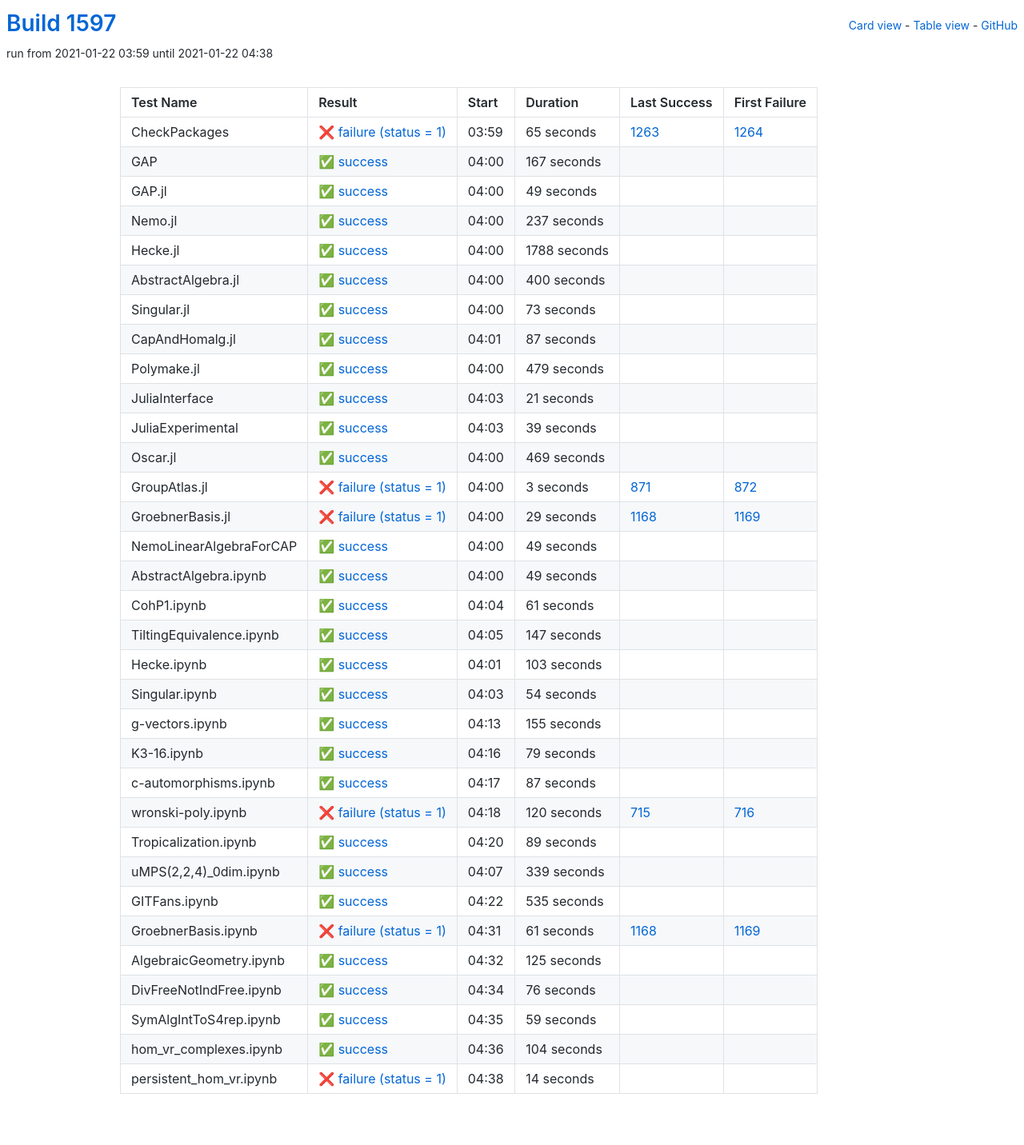
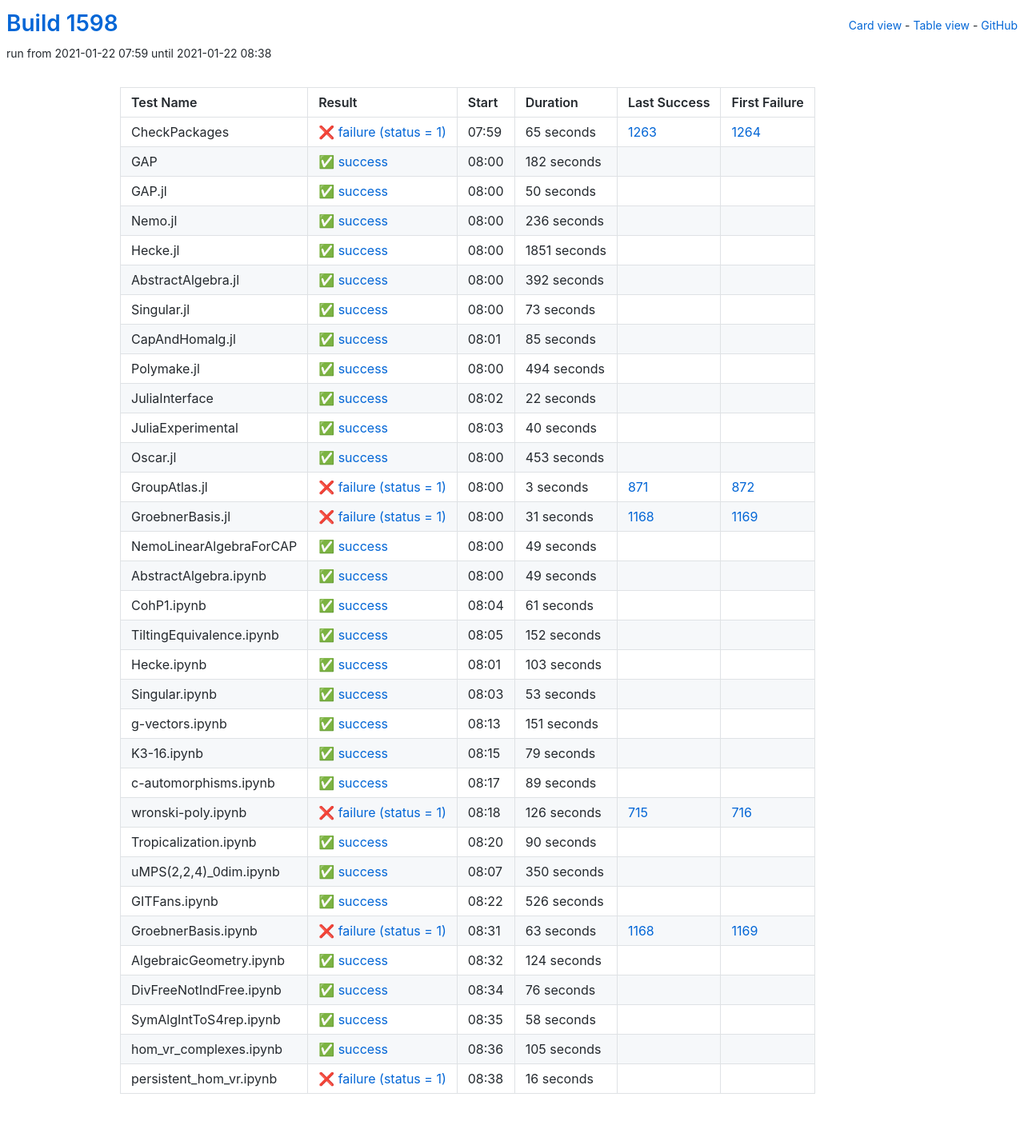
Before and after one commit to oscar-system/oscar-ci-status-stable, a Jekyll site: the page built from table.html, in a window 1280 px wide. Shown: the whole page at 80% size. Built offline with Jekyll 4.4.1, drawn with Linux system fonts in a browser that asks for light colours.

Commit message:
Build #1598

```diff
--- a/_data/ci.yml
+++ b/_data/ci.yml
@@ -1,6 +1,6 @@
 ---
-build: 1597
-build_url: https://oscarci.mathematik.uni-kl.de/job/oscar-stable/1597/
+build: 1598
+build_url: https://oscarci.mathematik.uni-kl.de/job/oscar-stable/1598/
 job: oscar-stable
 organization: oscar-system
 repo: oscar-ci-status-stable
@@ -8,8 +8,8 @@ repourl: https://github.com/oscar-system/oscar-ci-status-stable
 tests:
 - name: CheckPackages
   id: checkpackages
-  log: https://oscarci.mathematik.uni-kl.de/job/oscar-stable/1597/artifact/logs/build-1597/CheckPackages.log
-  start: 2021-01-22 03:59
+  log: https://oscarci.mathematik.uni-kl.de/job/oscar-stable/1598/artifact/logs/build-1598/CheckPackages.log
+  start: 2021-01-22 07:59
   success: false
   exitcode: 1
   status: failure
@@ -20,68 +20,68 @@ tests:
   first_failure_url: https://oscarci.mathematik.uni-kl.de/job/oscar-stable/1264/
 - name: GAP
   id: gap
-  log: https://oscarci.mathematik.uni-kl.de/job/oscar-stable/1597/artifact/logs/build-1597/GAP.log
-  start: 2021-01-22 04:00
+  log: https://oscarci.mathematik.uni-kl.de/job/oscar-stable/1598/artifact/logs/build-1598/GAP.log
+  start: 2021-01-22 08:00
   success: true
   exitcode: 0
   status: success
-  duration: 167
+  duration: 182
   last_success: false
   last_success_url:
   first_failure: false
   first_failure_url:
 - name: GAP.jl
   id: gap-jl
-  log: https://oscarci.mathematik.uni-kl.de/job/oscar-stable/1597/artifact/logs/build-1597/GAP.jl.log
-  start: 2021-01-22 04:00
+  log: https://oscarci.mathematik.uni-kl.de/job/oscar-stable/1598/artifact/logs/build-1598/GAP.jl.log
+  start: 2021-01-22 08:00
   success: true
   exitcode: 0
   status: success
-  duration: 49
+  duration: 50
   last_success: false
   last_success_url:
   first_failure: false
   first_failure_url:
 - name: Nemo.jl
   id: nemo-jl
-  log: https://oscarci.mathematik.uni-kl.de/job/oscar-stable/1597/artifact/logs/build-1597/Nemo.jl.log
-  start: 2021-01-22 04:00
+  log: https://oscarci.mathematik.uni-kl.de/job/oscar-stable/1598/artifact/logs/build-1598/Nemo.jl.log
+  start: 2021-01-22 08:00
   success: true
   exitcode: 0
   status: success
-  duration: 237
+  duration: 236
   last_success: false
   last_success_url:
   first_failure: false
   first_failure_url:
 - name: Hecke.jl
   id: hecke-jl
-  log: https://oscarci.mathematik.uni-kl.de/job/oscar-stable/1597/artifact/logs/build-1597/Hecke.jl.log
-  start: 2021-01-22 04:00
+  log: https://oscarci.mathematik.uni-kl.de/job/oscar-stable/1598/artifact/logs/build-1598/Hecke.jl.log
+  start: 2021-01-22 08:00
   success: true
   exitcode: 0
   status: success
-  duration: 1788
+  duration: 1851
   last_success: false
   last_success_url:
   first_failure: false
   first_failure_url:
 - name: AbstractAlgebra.jl
   id: abstractalgebra-jl
-  log: https://oscarci.mathematik.uni-kl.de/job/oscar-stable/1597/artifact/logs/build-1597/AbstractAlgebra.jl.log
-  start: 2021-01-22 04:00
+  log: https://oscarci.mathematik.uni-kl.de/job/oscar-stable/1598/artifact/logs/build-1598/AbstractAlgebra.jl.log
+  start: 2021-01-22 08:00
   success: true
   exitcode: 0
   status: success
-  duration: 400
+  duration: 392
   last_success: false
   last_success_url:
   first_failure: false
   first_failure_url:
 - name: Singular.jl
   id: singular-jl
-  log: https://oscarci.mathematik.uni-kl.de/job/oscar-stable/1597/artifact/logs/build-1597/Singular.jl.log
-  start: 2021-01-22 04:00
+  log: https://oscarci.mathematik.uni-kl.de/job/oscar-stable/1598/artifact/logs/build-1598/Singular.jl.log
+  start: 2021-01-22 08:00
   success: true
   exitcode: 0
   status: success
@@ -92,68 +92,68 @@ tests:
   first_failure_url:
 - name: CapAndHomalg.jl
   id: capandhomalg-jl
-  log: https://oscarci.mathematik.uni-kl.de/job/oscar-stable/1597/artifact/logs/build-1597/CapAndHomalg.jl.log
-  start: 2021-01-22 04:01
+  log: https://oscarci.mathematik.uni-kl.de/job/oscar-stable/1598/artifact/logs/build-1598/CapAndHomalg.jl.log
+  start: 2021-01-22 08:01
   success: true
   exitcode: 0
   status: success
-  duration: 87
+  duration: 85
   last_success: false
   last_success_url:
   first_failure: false
   first_failure_url:
 - name: Polymake.jl
   id: polymake-jl
-  log: https://oscarci.mathematik.uni-kl.de/job/oscar-stable/1597/artifact/logs/build-1597/Polymake.jl.log
-  start: 2021-01-22 04:00
+  log: https://oscarci.mathematik.uni-kl.de/job/oscar-stable/1598/artifact/logs/build-1598/Polymake.jl.log
+  start: 2021-01-22 08:00
   success: true
   exitcode: 0
   status: success
-  duration: 479
+  duration: 494
   last_success: false
   last_success_url:
   first_failure: false
   first_failure_url:
 - name: JuliaInterface
   id: juliainterface
-  log: https://oscarci.mathematik.uni-kl.de/job/oscar-stable/1597/artifact/logs/build-1597/JuliaInterface.log
-  start: 2021-01-22 04:03
+  log: https://oscarci.mathematik.uni-kl.de/job/oscar-stable/1598/artifact/logs/build-1598/JuliaInterface.log
+  start: 2021-01-22 08:02
   success: true
   exitcode: 0
   status: success
-  duration: 21
+  duration: 22
   last_success: false
   last_success_url:
   first_failure: false
   first_failure_url:
 - name: JuliaExperimental
   id: juliaexperimental
-  log: https://oscarci.mathematik.uni-kl.de/job/oscar-stable/1597/artifact/logs/build-1597/JuliaExperimental.log
-  start: 2021-01-22 04:03
+  log: https://oscarci.mathematik.uni-kl.de/job/oscar-stable/1598/artifact/logs/build-1598/JuliaExperimental.log
+  start: 2021-01-22 08:03
   success: true
   exitcode: 0
   status: success
-  duration: 39
+  duration: 40
   last_success: false
   last_success_url:
   first_failure: false
   first_failure_url:
 - name: Oscar.jl
   id: oscar-jl
-  log: https://oscarci.mathematik.uni-kl.de/job/oscar-stable/1597/artifact/logs/build-1597/Oscar.jl.log
-  start: 2021-01-22 04:00
+  log: https://oscarci.mathematik.uni-kl.de/job/oscar-stable/1598/artifact/logs/build-1598/Oscar.jl.log
+  start: 2021-01-22 08:00
   success: true
   exitcode: 0
   status: success
-  duration: 469
+  duration: 453
   last_success: false
   last_success_url:
   first_failure: false
   first_failure_url:
 - name: GroupAtlas.jl
   id: groupatlas-jl
-  log: https://oscarci.mathematik.uni-kl.de/job/oscar-stable/1597/artifact/logs/build-1597/GroupAtlas.jl.log
-  start: 2021-01-22 04:00
+  log: https://oscarci.mathematik.uni-kl.de/job/oscar-stable/1598/artifact/logs/build-1598/GroupAtlas.jl.log
+  start: 2021-01-22 08:00
   success: false
   exitcode: 1
   status: failure
@@ -164,20 +164,20 @@ tests:
   first_failure_url: https://oscarci.mathematik.uni-kl.de/job/oscar-stable/872/
 - name: GroebnerBasis.jl
   id: groebnerbasis-jl
-  log: https://oscarci.mathematik.uni-kl.de/job/oscar-stable/1597/artifact/logs/build-1597/GroebnerBasis.jl.log
-  start: 2021-01-22 04:00
+  log: https://oscarci.mathematik.uni-kl.de/job/oscar-stable/1598/artifact/logs/build-1598/GroebnerBasis.jl.log
+  start: 2021-01-22 08:00
   success: false
   exitcode: 1
   status: failure
-  duration: 29
+  duration: 31
   last_success: 1168
   last_success_url: https://oscarci.mathematik.uni-kl.de/job/oscar-stable/1168/
   first_failure: 1169
   first_failure_url: https://oscarci.mathematik.uni-kl.de/job/oscar-stable/1169/
 - name: NemoLinearAlgebraForCAP
   id: nemolinearalgebraforcap
-  log: https://oscarci.mathematik.uni-kl.de/job/oscar-stable/1597/artifact/logs/build-1597/NemoLinearAlgebraForCAP.log
-  start: 2021-01-22 04:00
+  log: https://oscarci.mathematik.uni-kl.de/job/oscar-stable/1598/artifact/logs/build-1598/NemoLinearAlgebraForCAP.log
+  start: 2021-01-22 08:00
   success: true
   exitcode: 0
   status: success
@@ -188,8 +188,8 @@ tests:
   first_failure_url:
 - name: AbstractAlgebra.ipynb
   id: abstractalgebra-ipynb
-  log: https://oscarci.mathematik.uni-kl.de/job/oscar-stable/1597/artifact/logs/build-1597/AbstractAlgebra.ipynb.log
-  start: 2021-01-22 04:00
+  log: https://oscarci.mathematik.uni-kl.de/job/oscar-stable/1598/artifact/logs/build-1598/AbstractAlgebra.ipynb.log
+  start: 2021-01-22 08:00
   success: true
   exitcode: 0
   status: success
@@ -200,8 +200,8 @@ tests:
   first_failure_url:
 - name: CohP1.ipynb
   id: cohp1-ipynb
-  log: https://oscarci.mathematik.uni-kl.de/job/oscar-stable/1597/artifact/logs/build-1597/CohP1.ipynb.log
-  start: 2021-01-22 04:04
+  log: https://oscarci.mathematik.uni-kl.de/job/oscar-stable/1598/artifact/logs/build-1598/CohP1.ipynb.log
+  start: 2021-01-22 08:04
   success: true
   exitcode: 0
   status: success
@@ -212,20 +212,20 @@ tests:
   first_failure_url:
 - name: TiltingEquivalence.ipynb
   id: tiltingequivalence-ipynb
-  log: https://oscarci.mathematik.uni-kl.de/job/oscar-stable/1597/artifact/logs/build-1597/TiltingEquivalence.ipynb.log
-  start: 2021-01-22 04:05
+  log: https://oscarci.mathematik.uni-kl.de/job/oscar-stable/1598/artifact/logs/build-1598/TiltingEquivalence.ipynb.log
+  start: 2021-01-22 08:05
   success: true
   exitcode: 0
   status: success
-  duration: 147
+  duration: 152
   last_success: false
   last_success_url:
   first_failure: false
   first_failure_url:
 - name: Hecke.ipynb
   id: hecke-ipynb
-  log: https://oscarci.mathematik.uni-kl.de/job/oscar-stable/1597/artifact/logs/build-1597/Hecke.ipynb.log
-  start: 2021-01-22 04:01
+  log: https://oscarci.mathematik.uni-kl.de/job/oscar-stable/1598/artifact/logs/build-1598/Hecke.ipynb.log
+  start: 2021-01-22 08:01
   success: true
   exitcode: 0
   status: success
@@ -236,32 +236,32 @@ tests:
   first_failure_url:
 - name: Singular.ipynb
   id: singular-ipynb
-  log: https://oscarci.mathematik.uni-kl.de/job/oscar-stable/1597/artifact/logs/build-1597/Singular.ipynb.log
-  start: 2021-01-22 04:03
+  log: https://oscarci.mathematik.uni-kl.de/job/oscar-stable/1598/artifact/logs/build-1598/Singular.ipynb.log
+  start: 2021-01-22 08:03
   success: true
   exitcode: 0
   status: success
-  duration: 54
+  duration: 53
   last_success: false
   last_success_url:
   first_failure: false
   first_failure_url:
 - name: g-vectors.ipynb
   id: g-vectors-ipynb
-  log: https://oscarci.mathematik.uni-kl.de/job/oscar-stable/1597/artifact/logs/build-1597/g-vectors.ipynb.log
-  start: 2021-01-22 04:13
+  log: https://oscarci.mathematik.uni-kl.de/job/oscar-stable/1598/artifact/logs/build-1598/g-vectors.ipynb.log
+  start: 2021-01-22 08:13
   success: true
   exitcode: 0
   status: success
-  duration: 155
+  duration: 151
   last_success: false
   last_success_url:
   first_failure: false
   first_failure_url:
 - name: K3-16.ipynb
   id: k3-16-ipynb
-  log: https://oscarci.mathematik.uni-kl.de/job/oscar-stable/1597/artifact/logs/build-1597/K3-16.ipynb.log
-  start: 2021-01-22 04:16
+  log: https://oscarci.mathematik.uni-kl.de/job/oscar-stable/1598/artifact/logs/build-1598/K3-16.ipynb.log
+  start: 2021-01-22 08:15
   success: true
   exitcode: 0
   status: success
@@ -272,32 +272,8 @@ tests:
   first_failure_url:
 - name: c-automorphisms.ipynb
   id: c-automorphisms-ipynb
-  log: https://oscarci.mathematik.uni-kl.de/job/oscar-stable/1597/artifact/logs/build-1597/c-automorphisms.ipynb.log
-  start: 2021-01-22 04:17
-  success: true
-  exitcode: 0
-  status: success
-  duration: 87
-  last_success: false
-  last_success_url:
-  first_failure: false
-  first_failure_url:
-- name: wronski-poly.ipynb
-  id: wronski-poly-ipynb
-  log: https://oscarci.mathematik.uni-kl.de/job/oscar-stable/1597/artifact/logs/build-1597/wronski-poly.ipynb.log
-  start: 2021-01-22 04:18
-  success: false
-  exitcode: 1
-  status: failure
-  duration: 120
-  last_success: 715
-  last_success_url: https://oscarci.mathematik.uni-kl.de/job/oscar-stable/715/
-  first_failure: 716
-  first_failure_url: https://oscarci.mathematik.uni-kl.de/job/oscar-stable/716/
-- name: Tropicalization.ipynb
-  id: tropicalization-ipynb
-  log: https://oscarci.mathematik.uni-kl.de/job/oscar-stable/1597/artifact/logs/build-1597/Tropicalization.ipynb.log
-  start: 2021-01-22 04:20
+  log: https://oscarci.mathematik.uni-kl.de/job/oscar-stable/1598/artifact/logs/build-1598/c-automorphisms.ipynb.log
+  start: 2021-01-22 08:17
   success: true
   exitcode: 0
   status: success
@@ -306,58 +282,82 @@ tests:
   last_success_url:
   first_failure: false
   first_failure_url:
-- name: uMPS(2,2,4)_0dim.ipynb
-  id: umps-2-2-4-0dim-ipynb
-  log: https://oscarci.mathematik.uni-kl.de/job/oscar-stable/1597/artifact/logs/build-1597/uMPS-2-2-4-_0dim.ipynb.log
-  start: 2021-01-22 04:07
+- name: wronski-poly.ipynb
+  id: wronski-poly-ipynb
+  log: https://oscarci.mathematik.uni-kl.de/job/oscar-stable/1598/artifact/logs/build-1598/wronski-poly.ipynb.log
+  start: 2021-01-22 08:18
+  success: false
+  exitcode: 1
+  status: failure
+  duration: 126
+  last_success: 715
+  last_success_url: https://oscarci.mathematik.uni-kl.de/job/oscar-stable/715/
+  first_failure: 716
+  first_failure_url: https://oscarci.mathematik.uni-kl.de/job/oscar-stable/716/
+- name: Tropicalization.ipynb
+  id: tropicalization-ipynb
+  log: https://oscarci.mathematik.uni-kl.de/job/oscar-stable/1598/artifact/logs/build-1598/Tropicalization.ipynb.log
+  start: 2021-01-22 08:20
   success: true
   exitcode: 0
   status: success
-  duration: 339
+  duration: 90
+  last_success: false
+  last_success_url:
+  first_failure: false
+  first_failure_url:
+- name: uMPS(2,2,4)_0dim.ipynb
+  id: umps-2-2-4-0dim-ipynb
+  log: https://oscarci.mathematik.uni-kl.de/job/oscar-stable/1598/artifact/logs/build-1598/uMPS-2-2-4-_0dim.ipynb.log
+  start: 2021-01-22 08:07
+  success: true
+  exitcode: 0
+  status: success
+  duration: 350
   last_success: false
   last_success_url:
   first_failure: false
   first_failure_url:
 - name: GITFans.ipynb
   id: gitfans-ipynb
-  log: https://oscarci.mathematik.uni-kl.de/job/oscar-stable/1597/artifact/logs/build-1597/GITFans.ipynb.log
-  start: 2021-01-22 04:22
+  log: https://oscarci.mathematik.uni-kl.de/job/oscar-stable/1598/artifact/logs/build-1598/GITFans.ipynb.log
+  start: 2021-01-22 08:22
   success: true
   exitcode: 0
   status: success
-  duration: 535
+  duration: 526
   last_success: false
   last_success_url:
   first_failure: false
   first_failure_url:
 - name: GroebnerBasis.ipynb
   id: groebnerbasis-ipynb
-  log: https://oscarci.mathematik.uni-kl.de/job/oscar-stable/1597/artifact/logs/build-1597/GroebnerBasis.ipynb.log
-  start: 2021-01-22 04:31
+  log: https://oscarci.mathematik.uni-kl.de/job/oscar-stable/1598/artifact/logs/build-1598/GroebnerBasis.ipynb.log
+  start: 2021-01-22 08:31
   success: false
   exitcode: 1
   status: failure
-  duration: 61
+  duration: 63
   last_success: 1168
   last_success_url: https://oscarci.mathematik.uni-kl.de/job/oscar-stable/1168/
   first_failure: 1169
   first_failure_url: https://oscarci.mathematik.uni-kl.de/job/oscar-stable/1169/
 - name: AlgebraicGeometry.ipynb
   id: algebraicgeometry-ipynb
-  log: https://oscarci.mathematik.uni-kl.de/job/oscar-stable/1597/artifact/logs/build-1597/AlgebraicGeometry.ipynb.log
-  start: 2021-01-22 04:32
+  log: https://oscarci.mathematik.uni-kl.de/job/oscar-stable/1598/artifact/logs/build-1598/AlgebraicGeometry.ipynb.log
+  start: 2021-01-22 08:32
   success: true
   exitcode: 0
   status: success
-  duration: 125
+  duration: 124
   last_success: false
   last_success_url:
   first_failure: false
   first_failure_url:
 - name: DivFreeNotIndFree.ipynb
   id: divfreenotindfree-ipynb
-  log: https://oscarci.mathematik.uni-kl.de/job/oscar-stable/1597/artifact/logs/build-1597/DivFreeNotIndFree.ipynb.log
-  start: 2021-01-22 04:34
+  log: https://oscarci.mathematik.uni-kl.de/job/oscar-stable/1598/artifact/logs/build-1598/DivFreeNotIndFree.ipynb.log
+  start: 2021-01-22 08:34
   success: true
   exitcode: 0
   status: success
@@ -368,36 +368,36 @@ tests:
   first_failure_url:
 - name: SymAlgIntToS4rep.ipynb
   id: symalginttos4rep-ipynb
-  log: https://oscarci.mathematik.uni-kl.de/job/oscar-stable/1597/artifact/logs/build-1597/SymAlgIntToS4rep.ipynb.log
-  start: 2021-01-22 04:35
+  log: https://oscarci.mathematik.uni-kl.de/job/oscar-stable/1598/artifact/logs/build-1598/SymAlgIntToS4rep.ipynb.log
+  start: 2021-01-22 08:35
   success: true
   exitcode: 0
   status: success
-  duration: 59
+  duration: 58
   last_success: false
   last_success_url:
   first_failure: false
   first_failure_url:
 - name: hom_vr_complexes.ipynb
   id: hom-vr-complexes-ipynb
-  log: https://oscarci.mathematik.uni-kl.de/job/oscar-stable/1597/artifact/logs/build-1597/hom_vr_complexes.ipynb.log
-  start: 2021-01-22 04:36
+  log: https://oscarci.mathematik.uni-kl.de/job/oscar-stable/1598/artifact/logs/build-1598/hom_vr_complexes.ipynb.log
+  start: 2021-01-22 08:36
   success: true
   exitcode: 0
   status: success
-  duration: 104
+  duration: 105
   last_success: false
   last_success_url:
   first_failure: false
   first_failure_url:
 - name: persistent_hom_vr.ipynb
   id: persistent-hom-vr-ipynb
-  log: https://oscarci.mathematik.uni-kl.de/job/oscar-stable/1597/artifact/logs/build-1597/persistent_hom_vr.ipynb.log
-  start: 2021-01-22 04:38
+  log: https://oscarci.mathematik.uni-kl.de/job/oscar-stable/1598/artifact/logs/build-1598/persistent_hom_vr.ipynb.log
+  start: 2021-01-22 08:38
   success: false
   exitcode: 1
   status: failure
-  duration: 14
+  duration: 16
   last_success: false
   last_success_url:
   first_failure: false
```
Also changed, not shown: README.md.
